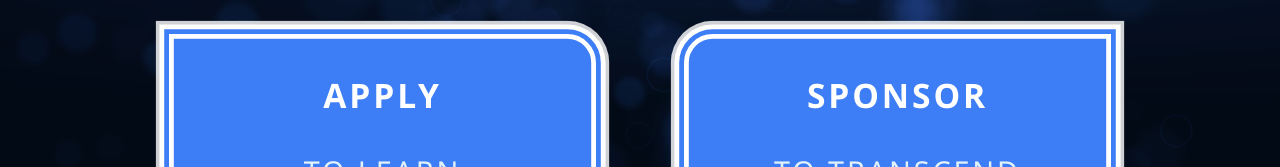
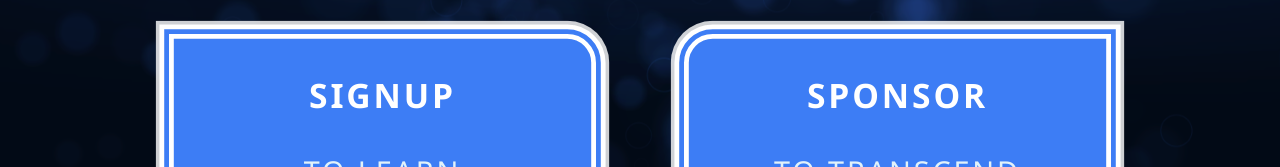
Before and after one commit to AXZET-5/EduXHack, a Vue app: page / in a window 1280 px wide. Shown: the part 548-715 px from the top of the page. Built offline with nearby package versions, Linux system fonts and the light colour scheme.

Commit message:
Update Signup.vue

```diff
--- a/src/components/Signup.vue
+++ b/src/components/Signup.vue
@@ -1,7 +1,7 @@
 <template>
   <div class="RegistrationParent">
     <a class="RegistrationChild BecomeBigger Reveal" href="https://docs.google.com/forms/d/e/1FAIpQLSeg5M6X7YvTHgz2_iWL71TtV24U01zJvY69PMHj8paSTyrC2g/viewform" target="_blank">
-      <p class="Center Title iRC1">APPLY</p>
+      <p class="Center Title iRC1">SIGNUP</p>
       <p class="Center Await iRC1">TO LEARN</p>
     </a>
     <a class="RegistrationChild RC2 BecomeBigger Reveal" href="https://smartoinker.github.io/eduxhack/documents/sponsorship.pdf" target="_blank">
```
